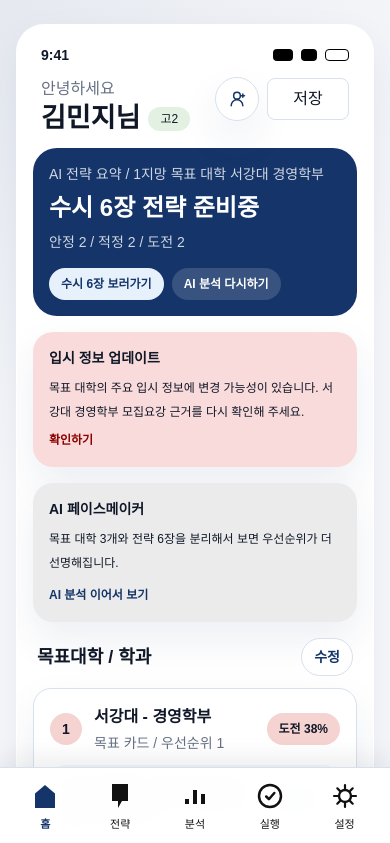
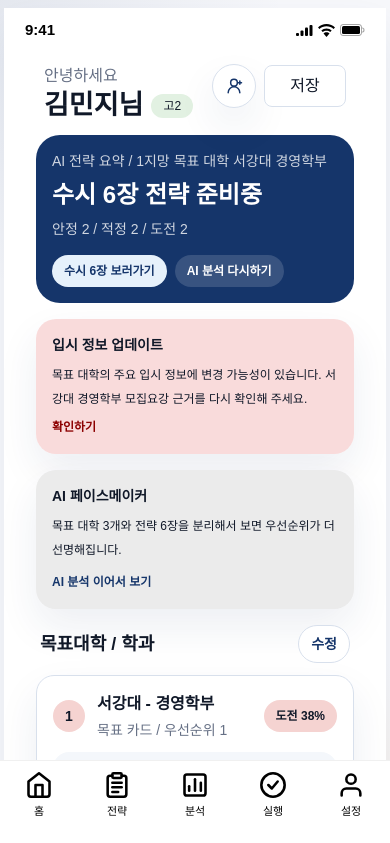
Before and after one commit to sypark1178/Uni-Mate, a Next.js app in the folder frontend/: page /dashboard in a window 390 px wide. Shown: the top 843 px of the page. Built offline with nearby package versions, Linux system fonts and the light colour scheme.

Commit message:
Unify mobile frame and navigation layout across all pages.
Switch dashboard to the shared PhoneFrame, replace bottom navigation with the new five-icon spec, and adjust frame sizing/scroll behavior to reduce line wrapping and prevent bottom content clipping.

```diff
--- a/frontend/app/dashboard/page.tsx
+++ b/frontend/app/dashboard/page.tsx
@@ -6,6 +6,7 @@ import { useEffect, useMemo, useState } from "react";
 import { BottomNav } from "@/components/bottom-nav";
 import { EmptyState } from "@/components/empty-state";
 import { EvidenceModal } from "@/components/evidence-modal";
+import { PhoneFrame } from "@/components/phone-frame";
 import { mergeHrefWithSearchParams, safeNavigate } from "@/lib/navigation";
 import { ddayItems, emptyProfile, profile } from "@/lib/mock-data";
 import { buildGoalAnalyses, buildStrategyRecommendations, parseSeededGoals } from "@/lib/planning";
@@ -75,18 +76,8 @@ export default function DashboardPage() {
 
   return (
     <>
-      <main className="app-shell flex min-h-screen justify-center px-4 py-6">
-        <section className="relative w-full max-w-[430px] overflow-hidden rounded-phone border border-white/70 bg-white shadow-soft">
-          <div className="flex items-center justify-between px-6 pb-3 pt-5 text-sm font-semibold">
-            <span>9:41</span>
-            <div className="flex items-center gap-2">
-              <span className="h-3 w-5 rounded bg-black" />
-              <span className="h-3 w-4 rounded bg-black" />
-              <span className="h-3 w-6 rounded border border-black bg-white" />
-            </div>
-          </div>
-
-          <div className="px-4 pb-28">
+      <PhoneFrame>
+        <div className="px-4 pb-28">
             <div className="mb-4 flex items-start justify-between gap-3 px-2">
               <div>
                 <div className="mb-1 text-base text-muted">안녕하세요</div>
@@ -275,9 +266,8 @@ export default function DashboardPage() {
                 <EmptyState />
               </div>
             )}
-          </div>
-        </section>
-      </main>
+        </div>
+      </PhoneFrame>
 
       <BottomNav />
       <EvidenceModal evidence={selected?.evidence ?? null} onClose={() => setSelected(null)} />
--- a/frontend/components/bottom-nav.tsx
+++ b/frontend/components/bottom-nav.tsx
@@ -1,6 +1,6 @@
 "use client";
 
-import { usePathname, useRouter, useSearchParams } from "next/navigation";
+import { useRouter, useSearchParams } from "next/navigation";
 import { mergeHrefWithSearchParams, safeNavigate } from "@/lib/navigation";
 
 const items = [
@@ -11,82 +11,72 @@ const items = [
   { href: "/settings", label: "설정", icon: "setting" }
 ];
 
-function NavIcon({ icon, active }: { icon: string; active: boolean }) {
-  const color = active ? "#15356A" : "#111111";
-
+function NavIcon({ icon }: { icon: string }) {
   if (icon === "home") {
     return (
-      <svg viewBox="0 0 32 32" className="h-8 w-8" aria-hidden="true">
-        <path d="M6 13.5L16 5l10 8.5V28H6V13.5z" fill={color} />
+      <svg viewBox="0 0 24 24" className="h-7 w-7" fill="none" stroke="black" strokeWidth="2.2" strokeLinejoin="round" aria-hidden="true">
+        <path d="M3 9l9-7 9 7v11a2 2 0 0 1-2 2H5a2 2 0 0 1-2-2z" />
+        <polyline points="9 22 9 12 15 12 15 22" />
       </svg>
     );
   }
 
   if (icon === "strategy") {
     return (
-      <svg viewBox="0 0 32 32" className="h-8 w-8" aria-hidden="true">
-        <path d="M8 4h16v17H18l-4 7v-7H8V4z" fill={color} />
+      <svg viewBox="0 0 24 24" className="h-7 w-7" fill="none" stroke="black" strokeWidth="2.2" strokeLinecap="round" strokeLinejoin="round" aria-hidden="true">
+        <path d="M16 4h2a2 2 0 0 1 2 2v14a2 2 0 0 1-2 2H6a2 2 0 0 1-2-2V6a2 2 0 0 1 2-2h2" />
+        <rect x="8" y="2" width="8" height="4" rx="1" />
+        <line x1="8" y1="10" x2="16" y2="10" />
+        <line x1="8" y1="14" x2="16" y2="14" />
+        <line x1="8" y1="18" x2="13" y2="18" />
       </svg>
     );
   }
 
   if (icon === "analysis") {
     return (
-      <svg viewBox="0 0 32 32" className="h-8 w-8" aria-hidden="true">
-        <path d="M6 24V19h4v5H6zm8 0V10h4v14h-4zm8 0V14h4v10h-4z" fill={color} />
+      <svg viewBox="0 0 24 24" className="h-7 w-7" fill="none" stroke="black" strokeWidth="2.2" strokeLinecap="round" strokeLinejoin="round" aria-hidden="true">
+        <rect x="3" y="3" width="18" height="18" rx="2" />
+        <line x1="17" y1="17" x2="17" y2="10" />
+        <line x1="12" y1="17" x2="12" y2="7" />
+        <line x1="7" y1="17" x2="7" y2="13" />
       </svg>
     );
   }
 
   if (icon === "execution") {
     return (
-      <svg viewBox="0 0 32 32" className="h-8 w-8" aria-hidden="true">
-        <circle cx="16" cy="16" r="11" fill="none" stroke={color} strokeWidth="2.5" />
-        <path
-          d="M12.2 16.5l2.7 2.7 5.4-6.2"
-          fill="none"
-          stroke={color}
-          strokeWidth="2.5"
-          strokeLinecap="round"
-          strokeLinejoin="round"
-        />
+      <svg viewBox="0 0 24 24" className="h-7 w-7" fill="none" stroke="black" strokeWidth="2.2" strokeLinecap="round" strokeLinejoin="round" aria-hidden="true">
+        <circle cx="12" cy="12" r="10" />
+        <polyline points="8 12 11 15 16 9" />
       </svg>
     );
   }
 
   return (
-    <svg viewBox="0 0 32 32" className="h-8 w-8" aria-hidden="true">
-      <circle cx="16" cy="16" r="6" fill="none" stroke={color} strokeWidth="2.4" />
-      <path
-        d="M16 5v4M16 23v4M5 16h4M23 16h4M8.3 8.3l2.8 2.8M20.9 20.9l2.8 2.8M23.7 8.3l-2.8 2.8M11.1 20.9l-2.8 2.8"
-        stroke={color}
-        strokeWidth="2.2"
-        strokeLinecap="round"
-      />
+    <svg viewBox="0 0 24 24" className="h-7 w-7" fill="none" stroke="black" strokeWidth="2.2" strokeLinecap="round" strokeLinejoin="round" aria-hidden="true">
+      <path d="M20 21v-2a4 4 0 0 0-4-4H8a4 4 0 0 0-4 4v2" />
+      <circle cx="12" cy="7" r="4" />
     </svg>
   );
 }
 
 export function BottomNav() {
-  const pathname = usePathname();
   const router = useRouter();
   const searchParams = useSearchParams();
 
   return (
-    <nav className="pointer-events-auto fixed bottom-0 left-1/2 z-[70] grid w-full max-w-[430px] -translate-x-1/2 grid-cols-5 border-t border-line bg-white/95 px-2 py-2 shadow-[0_-8px_24px_rgba(17,24,39,0.08)] backdrop-blur">
+    <nav className="pointer-events-auto fixed bottom-0 left-1/2 z-[70] flex h-[84px] w-full max-w-[393px] -translate-x-1/2 items-start justify-around border-t border-[#F0F0F0] bg-white px-0 pb-6 pt-[10px]">
       {items.map((item) => {
-        const active = pathname === item.href || pathname.startsWith(`${item.href}/`);
         const resolvedHref = mergeHrefWithSearchParams(item.href, searchParams);
         return (
           <button
             key={item.href}
             type="button"
             onClick={() => safeNavigate(router, resolvedHref)}
-            className={`flex flex-col items-center gap-1 rounded-xl px-2 py-1 text-[11px] ${
-              active ? "font-semibold text-navy" : "text-[#111111]"
-            }`}
+            className="flex w-1/5 flex-col items-center gap-1 text-[11px] font-medium text-black"
           >
-            <NavIcon icon={item.icon} active={active} />
+            <NavIcon icon={item.icon} />
             <span>{item.label}</span>
           </button>
         );
--- a/frontend/components/phone-frame.tsx
+++ b/frontend/components/phone-frame.tsx
@@ -10,8 +10,8 @@ type PhoneFrameProps = {
 
 export function PhoneFrame({ children, title, subtitle, fullBleed = false, statusBarClassName = "bg-white" }: PhoneFrameProps) {
   return (
-    <main className="app-shell flex min-h-screen justify-center px-4 py-6">
-      <section className="relative h-[812px] w-[375px] overflow-hidden bg-white shadow-soft">
+    <main className="app-shell flex min-h-screen justify-center px-1 py-2">
+      <section className="relative h-[852px] w-[393px] overflow-hidden bg-white shadow-soft">
         <header className={`absolute left-0 right-0 top-0 z-20 flex h-[44px] items-center justify-between px-[21px] ${statusBarClassName}`}>
           <div className="text-[15px] font-semibold text-black">9:41</div>
           <div className="flex items-center gap-[5px]">
@@ -39,13 +39,15 @@ export function PhoneFrame({ children, title, subtitle, fullBleed = false, statu
             </div>
           </div>
         </header>
-        {(title || subtitle) && (
-          <header className="px-6 pb-3 pt-16">
-            {title && <h1 className="text-[28px] font-semibold tracking-[-0.03em]">{title}</h1>}
-            {subtitle && <p className="mt-2 text-sm leading-6 text-muted">{subtitle}</p>}
-          </header>
-        )}
-        <div className={fullBleed ? "h-full" : "px-6 pb-28 pt-14"}>{children}</div>
+        <div className={fullBleed ? "h-full overflow-y-auto pb-28 pt-11" : "h-full overflow-y-auto px-4 pb-28 pt-14"}>
+          {(title || subtitle) && (
+            <header className="pb-3">
+              {title && <h1 className="text-[28px] font-semibold tracking-[-0.03em]">{title}</h1>}
+              {subtitle && <p className="mt-2 text-sm leading-6 text-muted">{subtitle}</p>}
+            </header>
+          )}
+          {children}
+        </div>
       </section>
     </main>
   );
```
